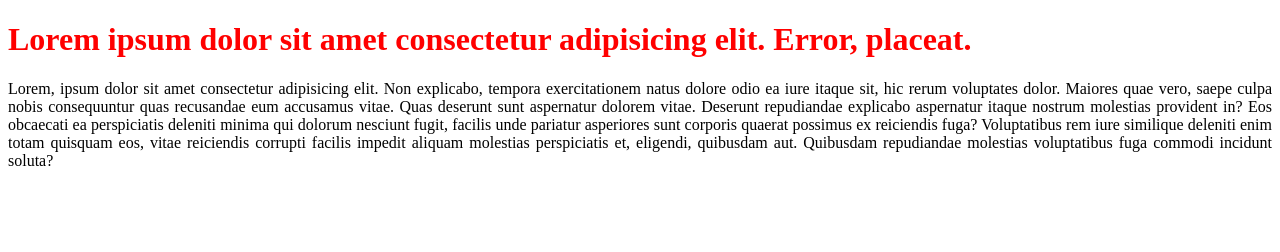
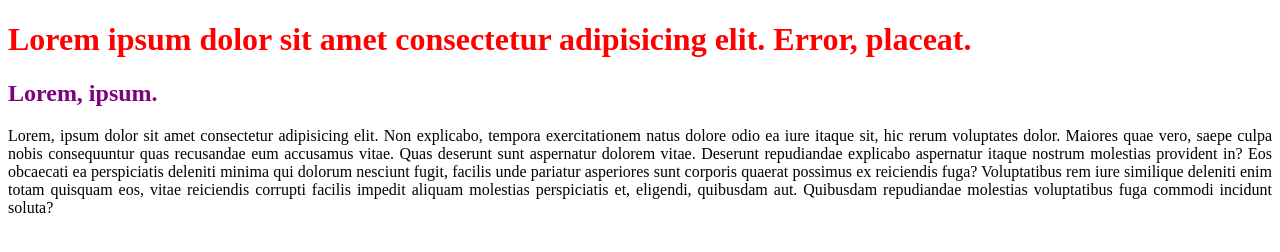
Before and after one commit to kurwaperdoke/Task1, a plain HTML site: page index.html in a window 1280 px wide. Drawn offline with Linux system fonts and the light colour scheme.

Commit message:
Newfiles

```diff
--- a/assets/style.css/style.css
+++ b/assets/style.css/style.css
@@ -5,3 +5,7 @@ h1{
 p {
     text-align: justify;
 }
+
+h2{
+    color: purple;
+}
--- a/index.html
+++ b/index.html
@@ -10,6 +10,7 @@
 <body>
 
     <h1>Lorem ipsum dolor sit amet consectetur adipisicing elit. Error, placeat.</h1>
+    <h2>Lorem, ipsum.</h2>
     <p>Lorem, ipsum dolor sit amet consectetur adipisicing elit. Non explicabo, tempora exercitationem natus dolore odio ea iure itaque sit, hic rerum voluptates dolor. Maiores quae vero, saepe culpa nobis consequuntur quas recusandae eum accusamus vitae. Quas deserunt sunt aspernatur dolorem vitae. Deserunt repudiandae explicabo aspernatur itaque nostrum molestias provident in? Eos obcaecati ea perspiciatis deleniti minima qui dolorum nesciunt fugit, facilis unde pariatur asperiores sunt corporis quaerat possimus ex reiciendis fuga? Voluptatibus rem iure similique deleniti enim totam quisquam eos, vitae reiciendis corrupti facilis impedit aliquam molestias perspiciatis et, eligendi, quibusdam aut. Quibusdam repudiandae molestias voluptatibus fuga commodi incidunt soluta?</p>
 
 </body>
```
